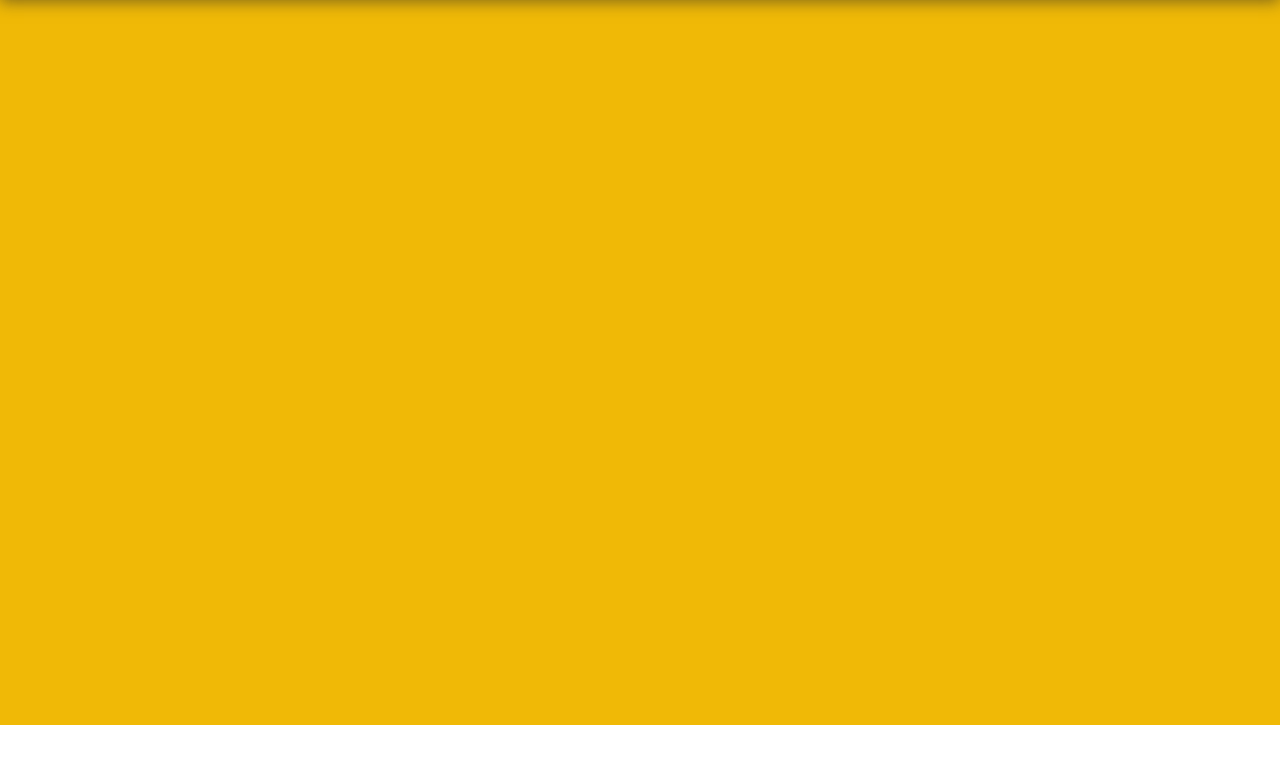
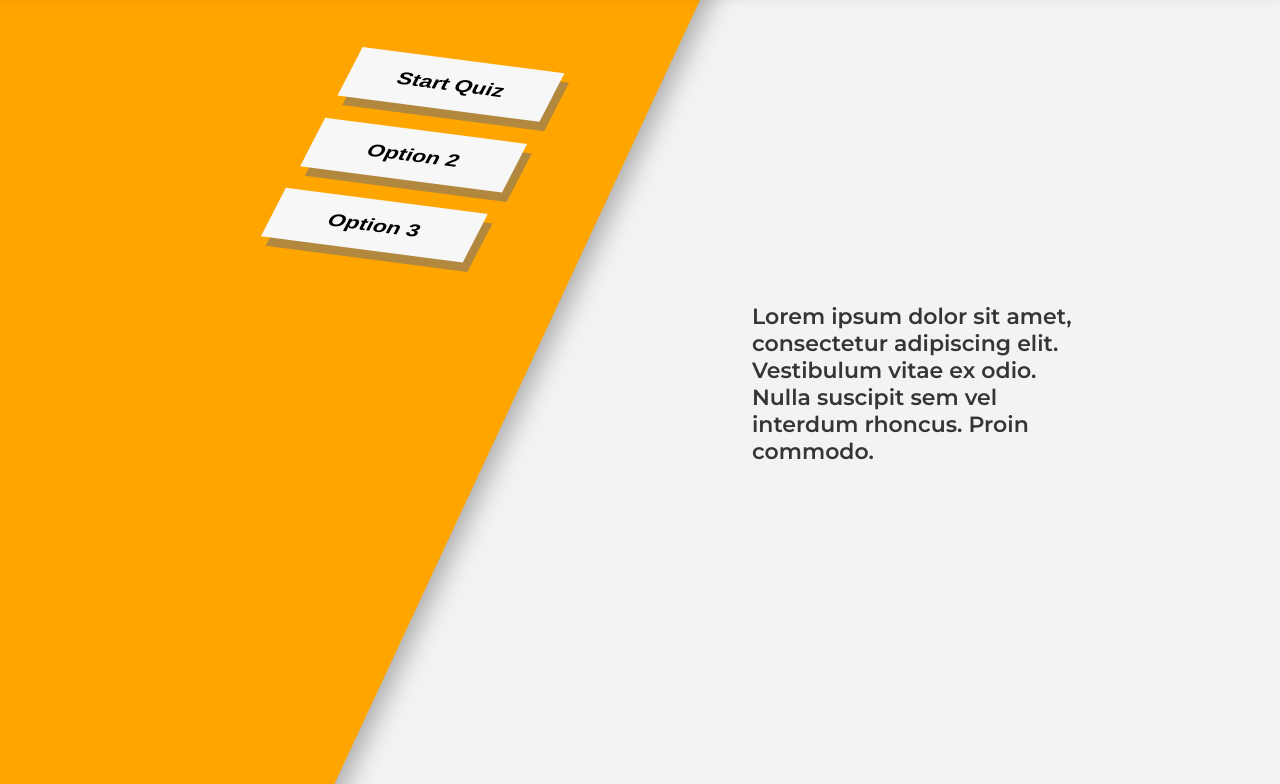
Before and after one commit to GSG-G9/quiz-app-muhammad-alabadsa, a plain HTML site: page index.html in a window 1280 px wide. Shown: the part 75-859 px from the top of the page. Before the commit the page ends 800 px from the top, so only its background shows below. Drawn offline with Linux system fonts and the light colour scheme.

Commit message:
Add Html Layout And Main Sections

```diff
--- a/assets/main.js
+++ b/assets/main.js
@@ -1,11 +1,107 @@
-import layoutPage from './page-layout/layout.js';
-import headerBox from './page-layout/header.js';
+import layoutPage from "./page-layout/layout.js";
+import headerBox from "./page-layout/header.js";
+import startSection from "./page-layout/start.js";
+import contentSection from "./page-layout/content.js";
+import selectLanguage from "./quiz-options/language.js";
+
+const state = {
+  selectZone: false,
+  questions: [],
+};
+
+const questions = [
+  {
+    lang: "javascript",
+    questions: {
+      question: "AAAAA",
+      options: ["op_1", "op_2", "pp_3"],
+      correctAnswer: "op_2",
+    },
+  },
+  {
+    lang: "css",
+    questions: {
+      question: "AAAAA",
+      options: ["op_1", "op_2", "pp_3"],
+      correctAnswer: "op_2",
+    },
+  },
+  {
+    lang: "html",
+    questions: {
+      question: "AAAAA",
+      options: ["op_1", "op_2", "pp_3"],
+      correctAnswer: "op_2",
+    },
+  },
+];
+
+localStorage.setItem("quizapp", JSON.stringify(questions));
 
 const $rootContainer = document.getElementById("root");
 
+document.addEventListener("DOMContentLoaded", function (e) {
+  $rootContainer.innerHTML = layoutPage;
+  const $header = document.getElementById("header");
+  const $contentQuiz = document.getElementById("content-quiz");
 
-document.addEventListener("DOMContentLoaded", function (e) {
-    $rootContainer.innerHTML = layoutPage;
-    const $header = document.getElementById("header");
-    $header.innerHTML = headerBox;
-})
+  $header.innerHTML = headerBox;
+  $contentQuiz.innerHTML += startSection;
+  $contentQuiz.innerHTML += contentSection;
+  $contentQuiz.innerHTML += selectLanguage;
+
+  const $languageSelectContainer = document.getElementById("language");
+  $languageSelectContainer.classList.add("block-none");
+
+  const $options = document.querySelectorAll("[class*=language__]");
+
+  const array = Object.values($options).map((i) => {
+    // const lang = i.className.split(" ")[1].split("__")[1];
+    i.addEventListener("click", function (e) {
+      const lang = e.target.className.split(" ")[1].split("__")[1];
+
+      switch (lang) {
+        case "javascript":
+          state.questions = JSON.parse(localStorage.getItem("quizapp")).filter(
+            (q) => q.lang === "javascript"
+          );
+          break;
+        case "css":
+          state.questions = JSON.parse(localStorage.getItem("quizapp")).filter(
+            (q) => q.lang === "css"
+          );
+          break;
+        case "html":
+          state.questions = JSON.parse(localStorage.getItem("quizapp")).filter(
+            (q) => q.lang === "html"
+          );
+          break;
+        default:
+          "";
+      }
+      console.log(state.questions);
+    });
+  });
+
+  const $startQuiz = document.getElementById("start-quiz");
+  const $startQuizBtn = document.getElementById("start-quiz-btn");
+  const $StartContentDesc = document.getElementById("start-content-desc");
+
+  $startQuizBtn.addEventListener("click", function (e) {
+    $startQuiz.classList.add("fade-left");
+    $StartContentDesc.classList.add("fade-right");
+    setTimeout(() => {
+      $startQuiz.classList.add("block-non");
+      $StartContentDesc.classList.add("block-non");
+      $startQuiz.classList.remove("fade-left");
+      $StartContentDesc.classList.remove("fade-right");
+      $languageSelectContainer.classList.add("nonevisible");
+      $languageSelectContainer.classList.remove("block-none");
+
+      $languageSelectContainer.classList.add("fadeIn");
+      $languageSelectContainer.classList.remove("nonevisible");
+
+      document.getElementById("content-main").style.display = "none";
+    }, 398);
+  });
+});
--- a/assets/page-layout/content.css
+++ b/assets/page-layout/content.css
@@ -0,0 +1,46 @@
+.content {
+    position: relative;
+    display: flex;
+    align-items: flex-start;
+    justify-content: space-between;
+    min-height: 100vh;
+    width: 960px;
+    margin: 0 auto;
+    /* overflow: hidden; */
+}
+
+.main-content {
+    display: flex;
+    position: relative;
+    right: 0;
+    justify-content: flex-end;
+    align-items: center;
+    height: 100vh;
+    width: 100%;
+    font-size: 22px;
+}
+
+.main-content .main-content--desc {
+    width: 20rem;
+    position: relative;
+    right: 5%;
+    font-size: inherit;
+    color: #353535;
+    font-weight: 600;
+}
+
+
+.main-content .fade-right {
+    animation-name: fade;
+    animation-duration: 0.4s;
+}
+
+@keyframes fade {
+    0% {
+        opacity: 1;
+    }
+    100% {
+        right: -40%;
+        opacity: 0;
+    }
+}
--- a/assets/page-layout/content.js
+++ b/assets/page-layout/content.js
@@ -0,0 +1,10 @@
+const contentSection = `
+    <div class="main-content" id="content-main">
+        <div class="main-content--desc" id="start-content-desc">
+            <p>
+                Lorem ipsum dolor sit amet, consectetur adipiscing elit. Vestibulum vitae ex odio. Nulla suscipit sem vel interdum rhoncus. Proin commodo.
+            </p>
+        <div>
+    </div>
+`
+export default contentSection;
--- a/assets/page-layout/header.css
+++ b/assets/page-layout/header.css
@@ -8,6 +8,7 @@
     background-color: #313131;
     box-shadow: 0 5px 15px 0 #2727278e;
     box-sizing: border-box;
+    z-index: 1000;
 }
 .header--content {
     display: flex;
@@ -15,6 +16,8 @@
     justify-content: space-between;
     box-sizing: inherit;
     height: 100%;
+    width: 960px;
+    margin: 0 auto;
 }
 
 .header--content--logo {
@@ -121,7 +124,7 @@
 @keyframes shine {
     0% {
         left: 0;
-        opacity: 1;
+        opacity: 0.5;
     }
     25% {
         opacity: 0.8;
--- a/assets/page-layout/header.js
+++ b/assets/page-layout/header.js
@@ -5,9 +5,9 @@ const headerContent = `
         </div>
         <div class="header--content--nav">
             <ul>
-                <li><a href="/home">Home</a></li>
-                <li><a href="/contactus">Contact us</a></li>
-                <li><a href="/login">Login</a></li>
+                <li><a href="/index.html">Home</a></li>
+                <li><a href="##">Contact us</a></li>
+                <li><a href="##">Login</a></li>
             </ul>
         </div>
     </header>
--- a/assets/page-layout/layout.css
+++ b/assets/page-layout/layout.css
@@ -1,8 +1,10 @@
 .container {
     display: flex;
-    flex-direction: row;
+    flex-direction: column;
     justify-content: start;
     min-height: 100vh;
     width: 100%;
-    background-color: #f0b906;
+    background-color: #f3f3f3;
+    box-sizing: border-box;
+    overflow: hidden;
 }
--- a/assets/page-layout/layout.js
+++ b/assets/page-layout/layout.js
@@ -2,9 +2,8 @@
 const layoutPage = `
     <div class="container">
         <div class="header" id="header"></div>
-        <div class="content" id="content">
-
-        </div>
+            <div class="content" id="content-quiz">
+            </div>
         <div></div>
     </div>
 `
--- /dev/null
+++ b/assets/page-layout/start.css
@@ -0,0 +1,78 @@
+.start {
+    display: flex;
+    position: absolute;
+    left: -70%;
+    top: -300px;
+    justify-content: start;
+    align-items: flex-start;
+    width: 100%;
+    height: 1500px;
+    transform: rotateZ(25deg);
+    background-color: orange;
+    box-shadow: 10px 10px 25px 0 #7272728c;
+    z-index: 10;
+}
+
+.start--options {
+    position: absolute;
+    right: 100px;
+    height: fit-content;
+    display: flex;
+    align-items: center;
+    justify-content: center;
+    width: 180px;
+    transform: skew(-22deg) rotateZ(-20deg);
+    box-shadow: 8px 10px 0 0 #7272728c;
+    background-color: #f7f7f7;
+    box-sizing: border-box;
+    transition: box-shadow 0.2s;
+}
+
+.start--option-1 {
+    right: 100px;
+    top: 200px;
+}
+
+.start--option-2 {
+    right: 104px;
+    top: 280px;
+}
+
+.start--option-3 {
+    right: 110px;
+    top: 360px;
+}
+
+.start button  {
+    width: 100%;
+    display: inline-block;
+    height: inherit;
+    background-color: transparent;
+    border: none;
+    outline: none;
+    cursor: pointer;
+}
+
+.start--options:hover {
+    box-shadow: 1px 1px 0 0 #7272728c;
+    transition: box-shadow 0.2s;
+}
+
+.block-non {
+    display: none;
+}
+
+.content #start-quiz.fade-left {
+    animation-name: fadeleft;
+    animation-duration: 0.4s;
+}
+
+@keyframes fadeleft {
+    0% {
+        opacity: 1;
+    }
+    100% {
+        left: -150%;
+        /* opacity: 0; */
+    }
+}
--- /dev/null
+++ b/assets/page-layout/start.js
@@ -0,0 +1,21 @@
+const startSection = `
+    <div class="start" id="start-quiz">
+        <div class="start--options start--option-1">
+            <button id="start-quiz-btn">
+                <div><h2>Start Quiz</h2></div>
+            </button>
+        </div>
+        <div class="start--options start--option-2">
+            <button>
+                <div><h2>Option 2</h2></div>
+            </button>
+        </div>
+        <div class="start--options start--option-3">
+            <button>
+                <div><h2>Option 3</h2></div>
+            </button>
+        </div>
+    </div>
+`;
+
+export default startSection;
--- /dev/null
+++ b/assets/quiz-options/language.css
@@ -0,0 +1,67 @@
+.select-language--container {
+    display: flex;
+    flex-direction: column;
+    justify-content: start;
+    align-items: center;
+    padding-top: 0px;
+    width: 100%;
+    height: 100vh;
+    box-sizing: border-box;
+    /* background-image: repeating-linear-gradient(-45deg, orange 0px, orange 5px, #ffffff 5px, #ffffff 50px); */
+}
+
+.select-language--container--options {
+    width: 30%;
+    height: auto;
+    margin: 15px auto;
+}
+
+.select-language--container--options__option {
+    display: flex;
+    justify-content: center;
+    align-items: center;
+    border: 2px solid orange;
+    background-color: #f7f7f7;
+    width: 100%;
+    height: 2rem;
+    margin-top: 15px;
+    text-align: center;
+    font-size: 22px;
+    font-weight: 500;
+    color: #353535;
+    padding: 25px;
+    box-sizing: border-box;
+    cursor: pointer;
+    outline: none;
+    transition: 0.2s;
+}
+
+.select-language--container--options__option:hover {
+    background-color: orange;
+    color: #f7f7f7;
+    transition: 0.2s;
+}
+
+.block-none {
+    display: none;
+}
+
+.nonevisible {
+    opacity: 0;
+}
+
+.fadeIn {
+    animation-name: fadein;
+    animation-duration: 0.3s;
+    animation-fill-mode: forwards;
+}
+
+@keyframes fadein {
+    0% {
+        opacity: 0;
+    }
+    100% {
+        opacity: 1;
+        padding-top: 50px;
+    }
+}
--- /dev/null
+++ b/assets/quiz-options/language.js
@@ -0,0 +1,26 @@
+const selectLanguage = `
+    <div class="select-language--container" id="language">
+        <div class="select-language--container--title">
+            <h2>Select Your Programming Langauage</h2>
+        </div>
+        <div class="select-language--container--options">
+            <button class="select-language--container--options__option language__javascript">
+                JavaScript
+            </button>
+            <button class="select-language--container--options__option language__css">
+                CSS
+            </button>
+            <button class="select-language--container--options__option language__html">
+                HTML
+            </button>
+            <button class="select-language--container--options__option language__nodejs">
+                NodeJs
+            </button>
+            <button class="select-language--container--options__option language__reactjs">
+                ReactJs
+            </button>
+        </div>
+    </div>
+`;
+
+export default selectLanguage;
--- /dev/null
+++ b/assets/quiz-options/levels.js
@@ -0,0 +1,5 @@
+const levelsSection = `
+    <div class="level--container" id="level">
+
+    </div>
+`;
--- a/assets/style.css
+++ b/assets/style.css
@@ -1,5 +1,6 @@
 body {
     margin: 0;
     padding: 0;
+    width: 100%;
     font-family: 'Montserrat', sans-serif;
 }
```
Also changed, not shown: index.html (+3 -0 lines), assets/quiz-options/levels.css (added).
